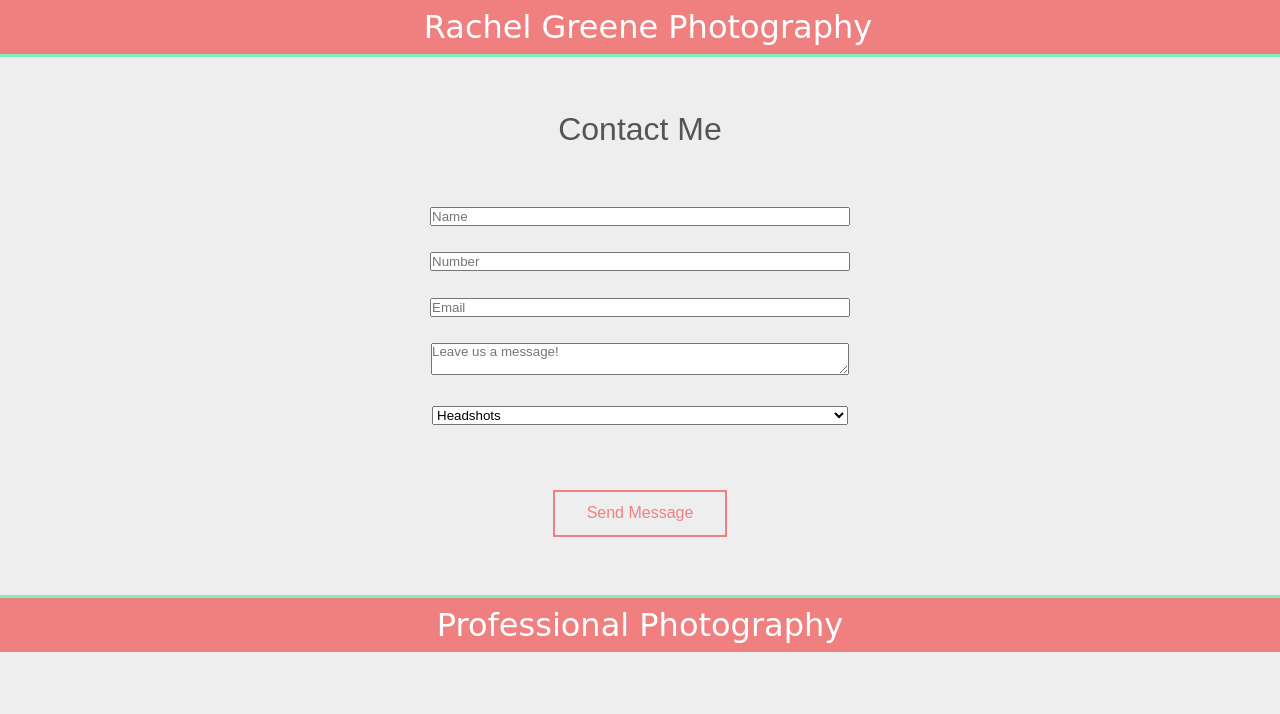
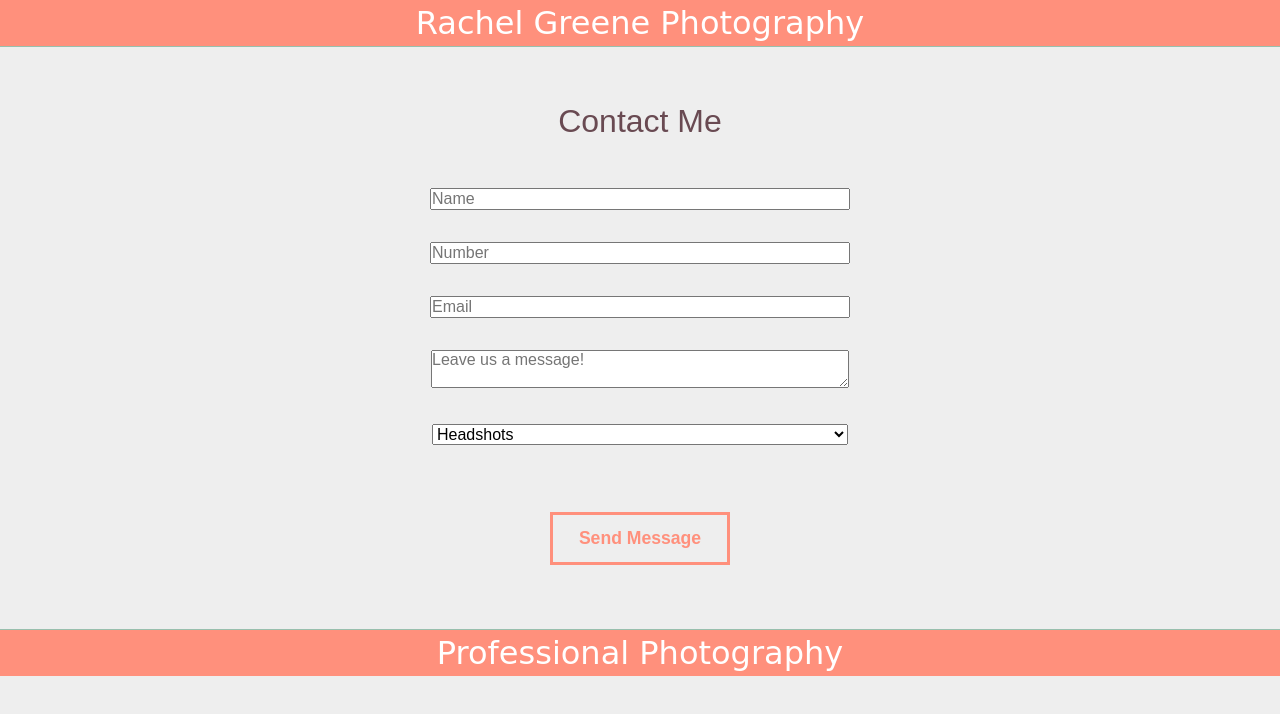
Before and after one commit to Matthewpco/Greene-Photo-Site, a plain HTML site: page contact.html in a window 1280 px wide. Drawn offline with Linux system fonts and the light colour scheme; a web font is replaced by a local one.

Commit message:
Updated final color scheme

```diff
--- a/contact.html
+++ b/contact.html
@@ -39,7 +39,7 @@
                 <option value="Large Project">Large Project</option>
             </select><br>
             <div class="button-s" >
-                <button> Send Message </button>
+                <button> <strong>Send Message</strong> </button>
             </div>
 
         </form>
--- a/styles.css
+++ b/styles.css
@@ -1,3 +1,10 @@
+:root {
+    --main-pink: #ff907c;
+    --sub-pink: #d83957;
+    --off-pink: #ffc4b2;
+    --main-green: #98bfad;
+    --main-brown: #694a52;
+}
 * {
     padding: 0;
     margin: 0;
@@ -10,13 +17,15 @@ a {
 
 html {
     font-family: Arial, Helvetica, sans-serif;
+    font-size: 1rem;
+
 }
 
 .nav-container {
     width: 100%;
-    padding: .5rem;
-    background-color: lightcoral;
-    border-bottom: solid .2em #80f0b8;
+    padding: .25rem 0 .25rem 0;
+    background-color: var(--main-pink);
+    border-bottom: solid .1rem var(--main-green);
 }
 
 nav {
@@ -34,12 +43,14 @@ body {
 img {
     width: 30%;
     margin: calc(10%/6);
+
 }
 
 footer {
-    background-color: lightcoral;
-    padding: .5rem;
-    border-top: solid .2em #80f0b8;
+    background-color: var(--main-pink);
+    padding: .25rem 0 .25rem 0;
+    border-top: solid .1rem var(--main-green);
+    width: 100%;
 }
 
 /*----- CONTACT FORM -----*/
@@ -48,9 +59,20 @@ footer {
     font-family: Arial, Helvetica, sans-serif;
 }
 
+
+div h1 {
+    width: 100%;
+    margin: auto;
+    text-align: center;
+    padding: 3.5rem 0 2rem 0;
+    font-weight: normal;
+    color: var(--main-brown);
+}
+
 #name,#number,#email,#project,#message {
-    margin: 1em;
+    margin: 1rem;
     font-family: Arial, Helvetica, sans-serif;
+    font-size: 1rem;
 }
 
 #contact {
@@ -74,6 +96,7 @@ textarea {
 #project {
     width: 65%;
     font-family: Arial, Helvetica, sans-serif;
+    font-size: 1rem;
 }
 
 #msg-h {
@@ -84,30 +107,22 @@ textarea {
 
 .button-s {
     width: 100%;
-    margin: 8% 0 9% 0;
+    margin: 8% 0 10% 0;
 }
 
 button {
     background: none;
-    color: lightcoral;
-    border: 2px solid;
-    padding: .8em 2em;
-    font-size: 1em;
+    color: var(--main-pink);
+    border: 3px solid;
+    padding: 2% 4%;
+    font-size: 1.1rem;
     transition: all .3s;
 }
 
 button:hover {
-    border-color: lightcoral;
-    color: lightcoral;
-    box-shadow: 0 0.5em 0.5em -0.4em #80f0b8;
+    border-color: var(--sub-pink);
+    color: var(--main-brown);
+    box-shadow: 0 0.5em 0.5em -0.5em var(--main-green);
     transform: translateY(-10px);
+    cursor: pointer;
 }
-
-div h1 {
-    width: 100%;
-    margin: auto;
-    text-align: center;
-    padding: 1.7em 0 1.4em 0;
-    font-weight: normal;
-    color: #555;
-}
```
Also changed, not shown: img/RGP-Site.png (deleted), 2 other files.
